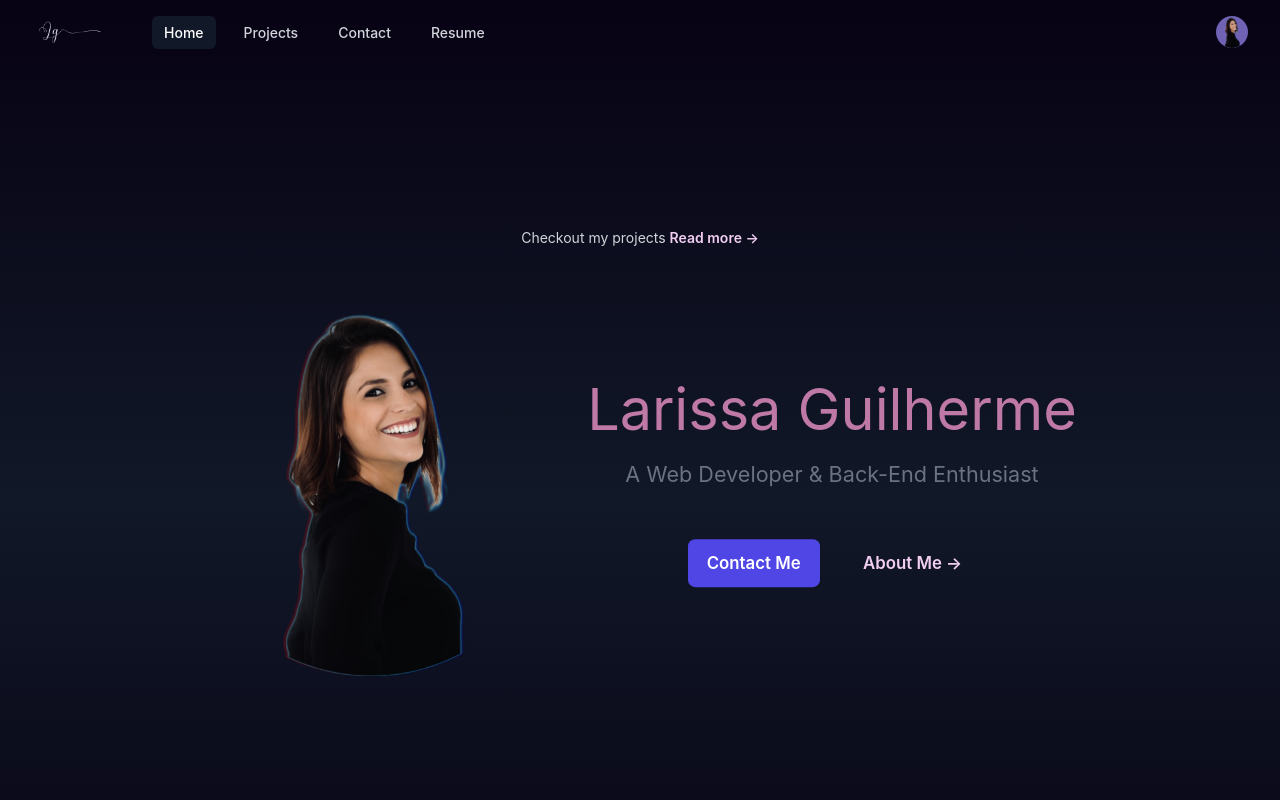
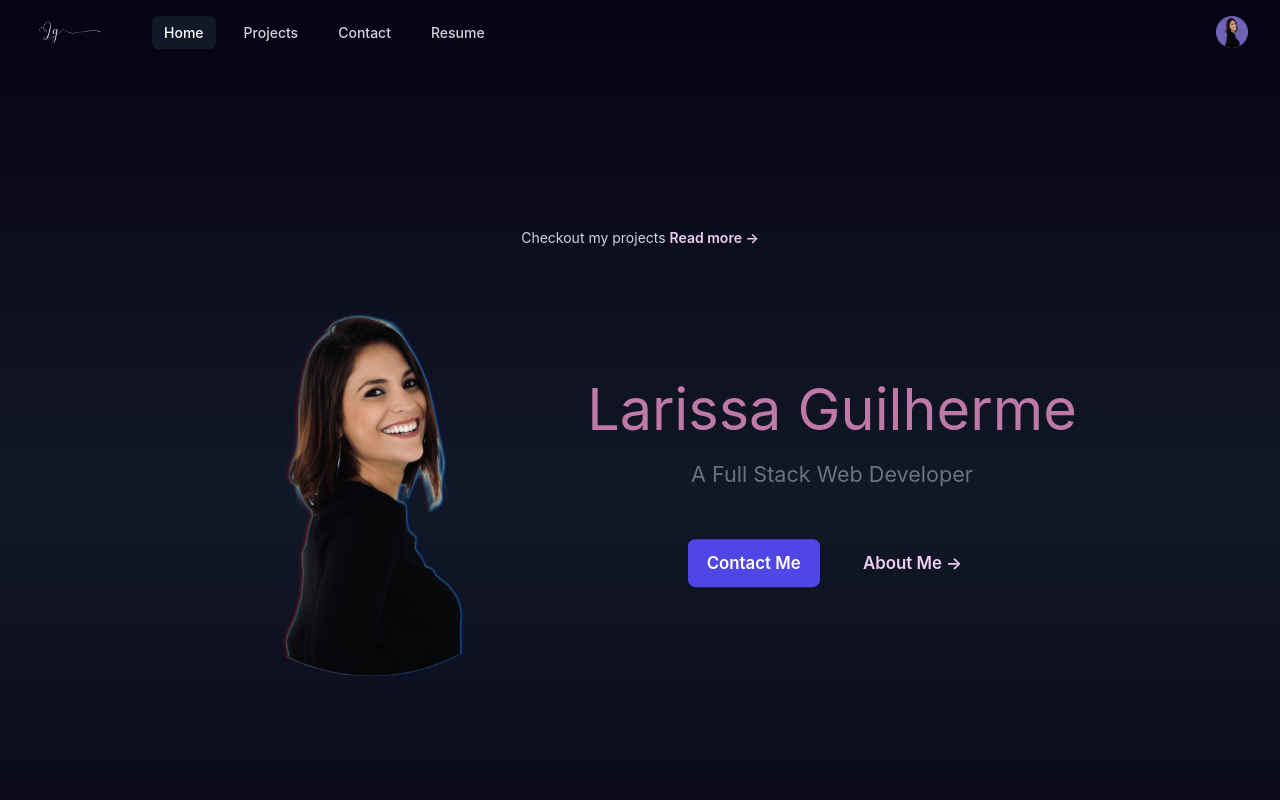
Before and after one commit to larigens/laricodes, a React (Create React App) app: page / in a window 1280 px wide. Shown: the top 800 px of the page. Built offline with nearby package versions, Linux system fonts and the light colour scheme.

Commit message:
added gsf to my project's list

```diff
--- a/src/components/Main.jsx
+++ b/src/components/Main.jsx
@@ -69,7 +69,7 @@ export default function Main() {
                                         }}
                                         className="font-general-medium mt-4 text-base sm:text-md lg:text-lg text-center leading-normal text-gray-500 dark:text-gray-200"
                                     >
-                                        A Web Developer & Back-End Enthusiast
+                                        A Full Stack Web Developer
                                     </motion.p>
                                     <motion.div
                                         initial={{ opacity: 0, x: 200 }}
--- a/src/data/projects.jsx
+++ b/src/data/projects.jsx
@@ -5,8 +5,17 @@ import noter from '../assets/images/noter.png';
 import pawpals from '../assets/images/pawpals.png';
 import voyage from '../assets/images/voyage.png';
 import finWiz from '../assets/images/finwiz.png';
+import gsf from '../assets/images/gsf.png';
 
 export const projects = [
+    {
+        title: "G Squared Funding, LLC",
+        description: "Website designed for G Squared Funding, LLC. Serving as a platform to inform visitors about the company's services, which include optimizing cash flow through the acquisition of accounts receivable. It demonstrates their expertise and industry focus while also providing a seamless channel for inquiries, application details, and an array of valuable resources for potential clients.",
+        repository: "https://github.com/larigens/gsf",
+        link: "https://gsquaredfunding.com/",
+        tech: "JavaScript, HTML, CSS, Bootstrap, Joomla",
+        image: gsf
+    },
     {
         title: "FinWiz",
         description: "Factoring software designed to simplify the management of accounts receivables and payables.",
```
Also changed, not shown: src/assets/images/gsf.png (added).
